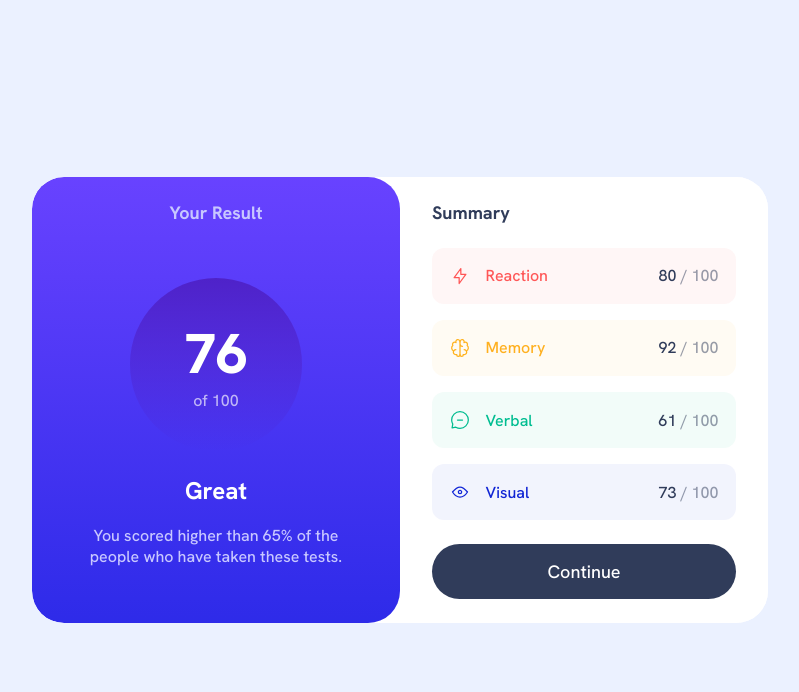
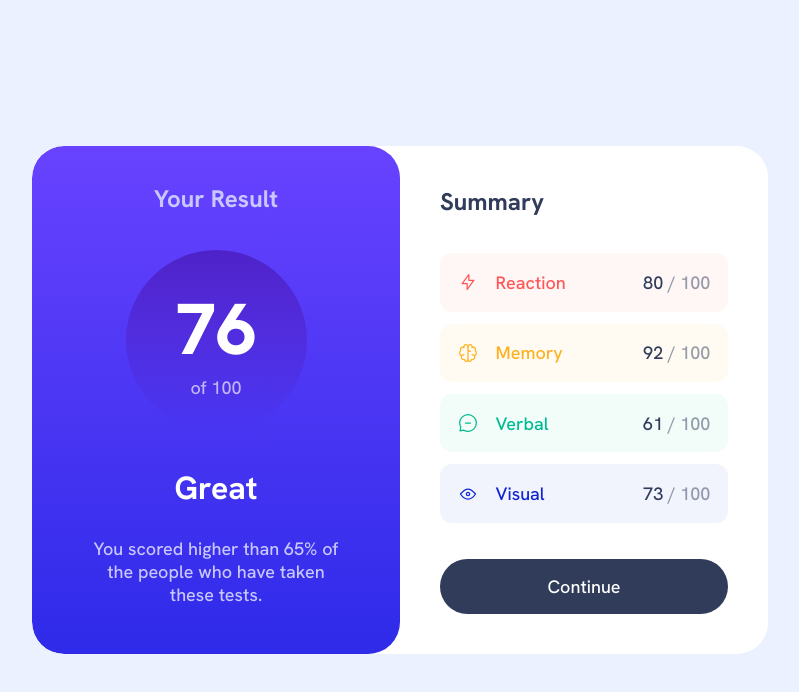
Before and after one commit to solvman/results-summary-component-main, a plain HTML site: page index.html in a window 1280 px wide. Shown: the whole page, without its empty margins (240-1039 px from the left). Drawn offline with Linux system fonts and the light colour scheme.

Commit message:
Final touch

```diff
--- a/index.html
+++ b/index.html
@@ -16,20 +16,20 @@
   <body>
     <main>
       <div class="card grid">
-        <div class="result grid spacing--lg">
-          <h1 class="heading--md">Your result</h1>
-          <p class="result__score"><span class="heading--xl">76</span>of 100</p>
-          <div class="grid spacing--sm">
-            <p class="result__rank heading--lg">Great</p>
+        <div class="result grid spacing-lg">
+          <h1 class="heading-md">Your result</h1>
+          <p class="result__score"><span class="heading-xl">76</span>of 100</p>
+          <div class="grid spacing-sm">
+            <p class="result__rank heading-lg">Great</p>
             <p class="result__description">
               You scored higher than 65% of the people who have taken these
               tests.
             </p>
           </div>
         </div>
-        <div class="summary grid spacing--lg">
-          <h2 class="heading--md">Summary</h2>
-          <div class="grid spacing--md">
+        <div class="summary grid spacing-lg">
+          <h2 class="heading-md">Summary</h2>
+          <div class="grid spacing-md">
             <div class="summary__item flex space-between clr-accent1">
               <div class="flex">
                 <svg
--- a/style.css
+++ b/style.css
@@ -81,31 +81,31 @@ svg {
 
 /* Utility */
 
-.heading--md {
+.heading-md {
   text-transform: capitalize;
   font-size: var(--fs-400);
   font-weight: var(--fw-bold);
 }
 
-.heading--lg {
+.heading-lg {
   font-size: var(--fs-500);
   font-weight: var(--fw-bold);
 }
 
-.heading--xl {
+.heading-xl {
   font-weight: var(--fw-black);
   font-size: var(--fs-800);
 }
 
-.spacing--sm {
+.spacing-sm {
   gap: 0.25rem;
 }
 
-.spacing--md {
+.spacing-md {
   gap: 1rem;
 }
 
-.spacing--lg {
+.spacing-lg {
   gap: 1.5rem;
 }
 
@@ -227,8 +227,9 @@ body {
 
 /* Media queries */
 
-@media (min-width: 600px) {
+@media (min-width: 640px) {
   body {
+    font-size: var(--fs-400);
     background-color: var(--clr-neutral-200);
     height: 100vh;
     display: grid;
@@ -236,9 +237,33 @@ body {
     padding: 3vw;
   }
 
+  .heading-md {
+    font-size: var(--fs-500);
+  }
+
+  .heading-lg {
+    font-size: var(--fs-600);
+  }
+
+  .heading-xl {
+    font-size: var(--fs-900);
+  }
+
+  .spacing-sm {
+    gap: 1.75rem;
+  }
+
+  .spacing-md {
+    gap: 0.75rem;
+  }
+
+  .spacing-lg {
+    gap: 2.25rem;
+  }
+
   .card {
-    --padding: 2vw;
     max-width: 736px;
+    max-height: 512px;
     border-radius: 2rem;
     overflow: hidden;
     grid-template-columns: 1fr 1fr;
@@ -246,5 +271,14 @@ body {
 
   .result {
     border-radius: 2rem;
+    padding: 2.35rem 3.25rem 3rem;
+  }
+
+  .result__score {
+    padding: var(--fs-600);
+  }
+
+  .summary {
+    padding: 2.5rem 2.5rem;
   }
 }
```
